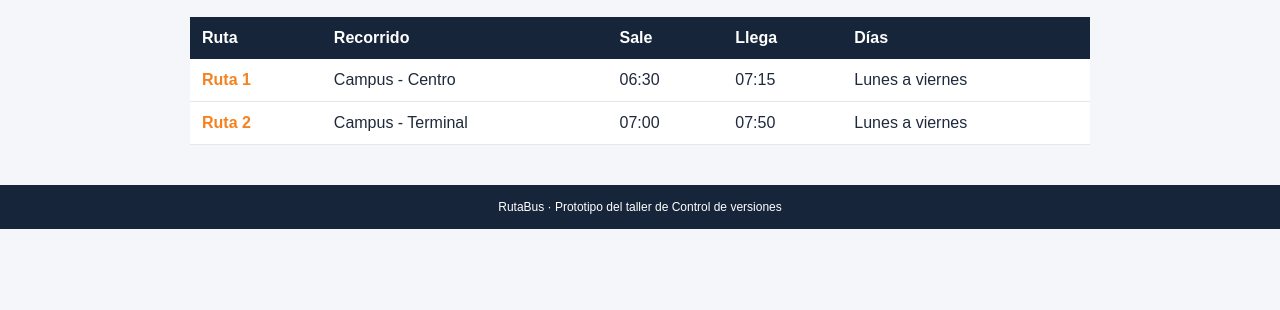
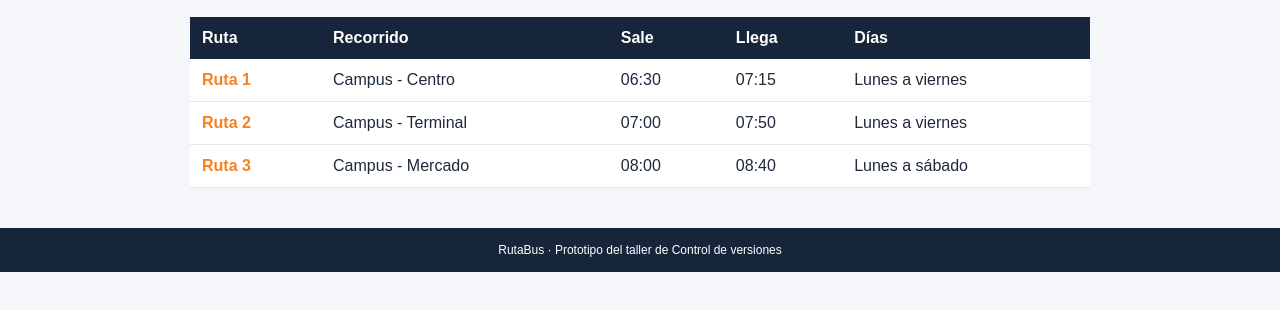
Before and after one commit to Ana-32/rutabus-pinos, a plain HTML site: page index.html in a window 1280 px wide. Shown: the part 168-478 px from the top of the page. Drawn offline with Linux system fonts and the light colour scheme.

Commit message:
Restaura Ruta 3 completa con horario de lunes a sábado

```diff
--- a/index.html
+++ b/index.html
@@ -38,6 +38,8 @@
       <tbody>
         <tr><td>Ruta 1</td><td>Campus - Centro</td><td>06:30</td><td>07:15</td><td>Lunes a viernes</td></tr>
         <tr><td>Ruta 2</td><td>Campus - Terminal</td><td>07:00</td><td>07:50</td><td>Lunes a viernes</td></tr>
+        <tr><td>Ruta 3</td><td>Campus - Mercado</td><td>08:00</td><td>08:40</td><td>Lunes a sábado</td></tr>
+
       </tbody>
     </table>
   </main>
```
